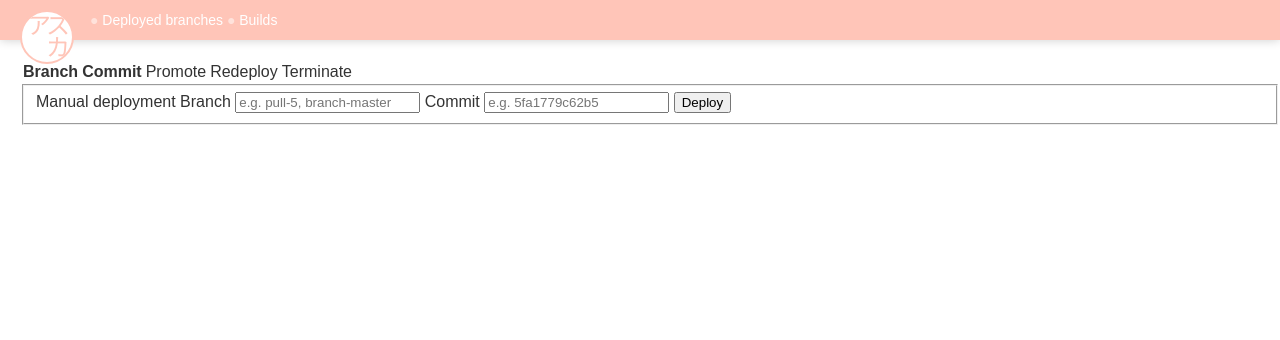
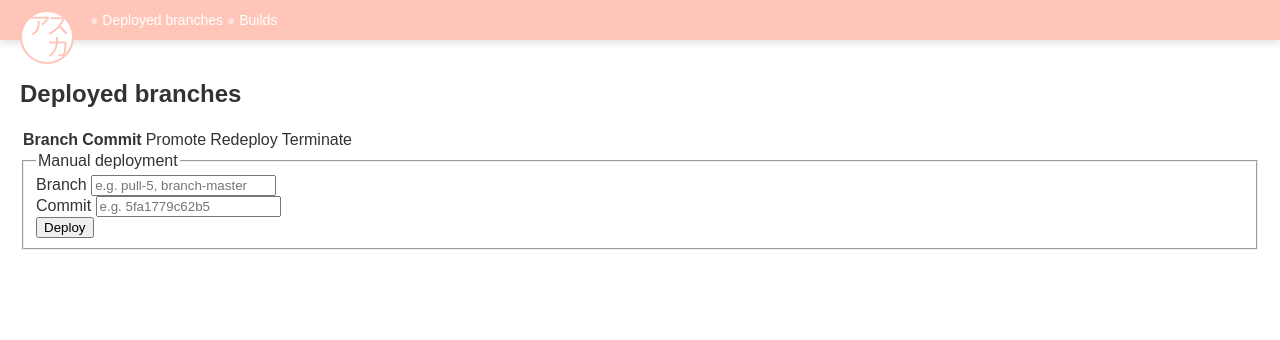
Before and after one commit to crosspop/asuka, a Python web app: template asuka/templates/home.html.jinja in a window 1280 px wide. Shown: the top 340 px of the page. Run offline with Jinja, Linux system fonts and the light colour scheme; the template is opened without the code that fills it, so the values that code supplies are empty; some libraries are stand-ins or nearby versions.

Commit message:
Main style

```diff
--- a/asuka/templates/base.html.jinja
+++ b/asuka/templates/base.html.jinja
@@ -81,10 +81,10 @@
   }
   main {
     display: block;
-    padding: 20px 0 10px 20px;
+    padding: 20px;
     color: #333;
   }
-  main a {
+  main a, main td a, main th a {
     color: black;
     text-decoration: none;
     border-bottom: 1px solid {{ key_color }};
--- a/asuka/templates/home.html.jinja
+++ b/asuka/templates/home.html.jinja
@@ -6,6 +6,7 @@
 
 {% block body %}
   {{ super() }}
+  <h2>Deployed branches</h2>
   <table>
     <thead>
       <tr>
@@ -49,11 +50,15 @@
   <form action="{{ request.build_url('deploy_manually') }}"
         method="post" class="deploy">
     <fieldset>
-      <label>Manual deployment</label>
-      <label>Branch <input type="text" name="branch"
-                           placeholder="e.g. pull-5, branch-master"></label>
-      <label>Commit <input type="text" name="commit" maxlength="40"
-                           placeholder="e.g. 5fa1779c62b5"></label>
+      <legend>Manual deployment</legend>
+      <div>
+        <label>Branch <input type="text" name="branch"
+                             placeholder="e.g. pull-5, branch-master"></label>
+      </div>
+      <div>
+        <label>Commit <input type="text" name="commit" maxlength="40"
+                             placeholder="e.g. 5fa1779c62b5"></label>
+      </div>
       <input type="submit" value="Deploy">
     </fieldset>
   </form>
--- a/asuka/templates/log_list.html.jinja
+++ b/asuka/templates/log_list.html.jinja
@@ -1,12 +1,12 @@
 {% extends 'base.html.jinja' %}
 
 {% block title -%}
-  Build logs &mdash; {{ super() }}
+  Builds &mdash; {{ super() }}
 {%- endblock %}
 
 {% block body %}
   {{ super() }}
-  <h2>Build logs</h2>
+  <h2>Builds</h2>
   {% if builds %}
     <ul>
       {% for build in builds %}
```
